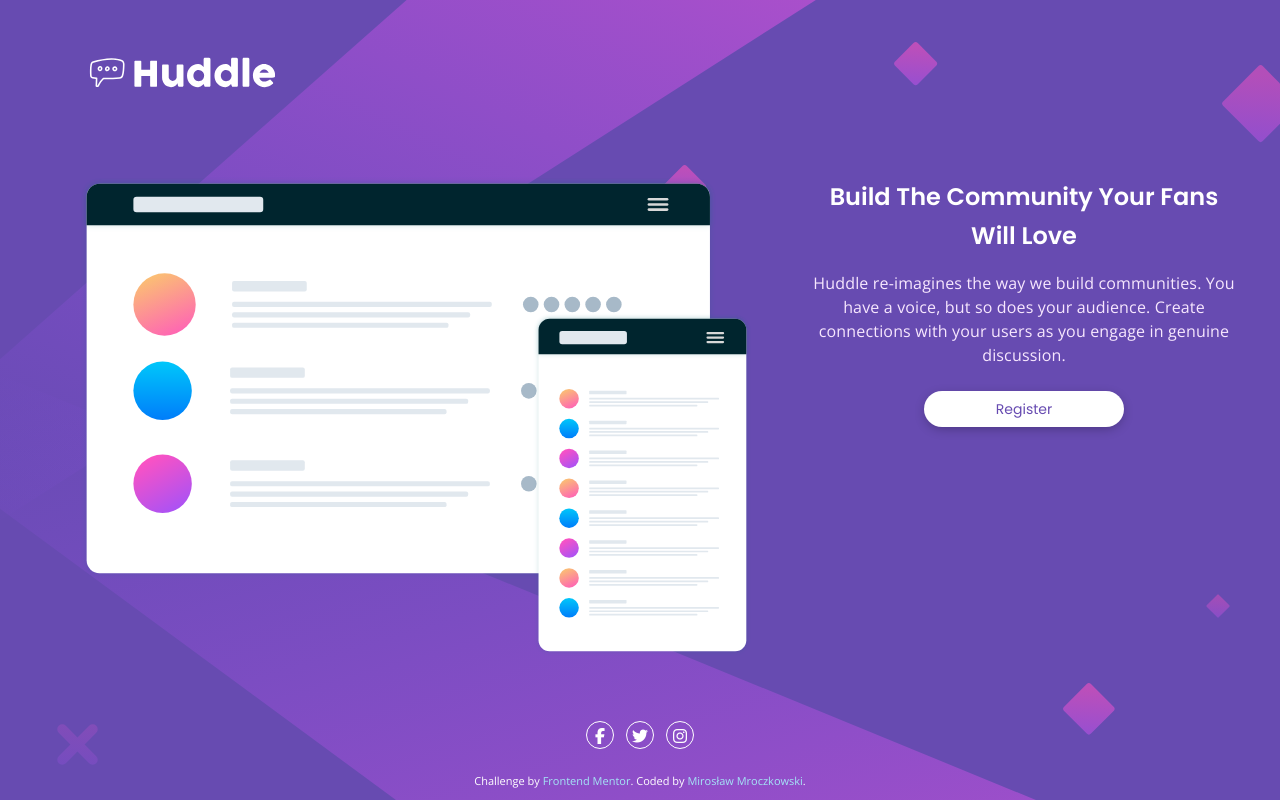
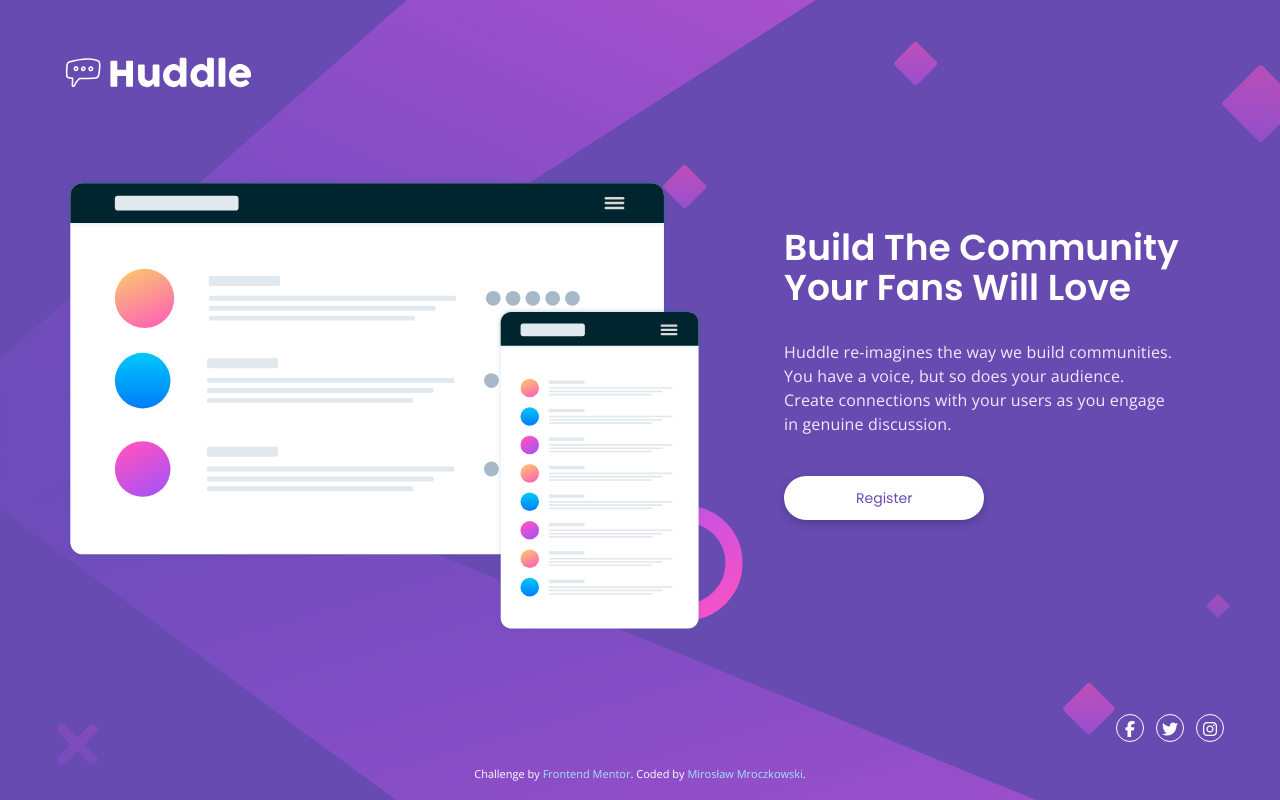
Before and after one commit to FrontEndMentor-MyChallanges/n_huddle-landing-page, a website: page src/index.html in a window 1280 px wide. Drawn offline with nearby package versions, Linux system fonts and the light colour scheme.

Commit message:
finished styling, updated readme and gitignore

```diff
--- a/src/index.html
+++ b/src/index.html
@@ -26,62 +26,56 @@
   </style>
 </head>
 
-<body class="min-h-screen bg-primary relative font-openSans">
-  <div class="absolute w-screen h-full z-[-10]">
+<body class="relative min-h-screen bg-primary font-openSans">
+  <header class="absolute w-screen h-full z-[-10]">
     <picture class="">
       <source srcset="../images/bg-desktop.svg" media="(min-width: 640px)">
-      <img src="../images/bg-mobile.svg" alt="" class="w-full sm:h-full object-cover">
+      <img src="../images/bg-mobile.svg" alt="" class="object-cover w-full sm:h-full">
     </picture>
-  </div>
-  <div class="wrapper flex flex-col w-full">
-    <div class="logo flex pt-8 md:pt-8 lg:pt-12 mx-8 md:mx-[8vw] lg:mx-20">
+  </header>
+  <main class="flex flex-col w-full wrapper">
+    <div class="logo flex pt-8 md:pt-8 lg:pt-12 mx-8 md:mx-[8vw] lg:mx-14">
       <img src="../images/logo.svg" alt="" class="w-[120px] md:w-[160px] lg:w-[200px]">
     </div>
-    <div class="flex flex-col lg:flex-row md:justify-center mt-16 lg:mt-20">
-      <div class="lg:grow-1 lg:basis-3/5 px-8 md:px-[8vw] lg:pl-20 lg:pr-4 mb-16">
+    <div class="flex flex-col mt-16 lg:flex-row md:justify-center lg:mt-20">
+      <div class="lg:grow-1 lg:basis-3/5 px-8 md:px-[8vw] lg:pl-14 lg:pr-4 mb-16 md:mb-20 xl:px-16 2xl:px-24">
         <img src="../images/illustration-mockups.svg" alt="" class="w-full">
       </div>
-      <div class="flex flex-col lg lg:flex-1 items-center px-8 md:px-[8vw] lg:px-10 text-white">
+      <div
+        class="flex flex-col justify-center lg:items-start lg:flex-1 items-center px-8 md:px-[8vw] lg:px-0 lg:ml-4 lg:mr-16 xl:mt-[-80px] text-white">
         <h1
-          class="mb-4 font-poppins font-bold text-2xl text-center leading-relaxed tracking-normal xxs:px-[8vw] xs:px-[15vw] sm:px-[20vw] md:px-[20vw] lg:px-0">
+          class="lg:text-left mb-4 xl:mb-8 2xl:mb-14 font-poppins font-bold text-2xl lg:text-3xl xl:text-4xl 2xl:text-5xl text-center leading-relaxed lg:leading-[1.6] tracking-normal xxs:px-[8vw] xs:px-[15vw] sm:px-[20vw] md:px-[20vw] lg:px-0 2xl:pr-10">
           Build
           The Community
           Your Fans Will Love
         </h1>
-
-
-        <p class="mb-6 text-base text-center tracking-[0.01em] text-paragraph md:px-[8vw] lg:px-0">
+        <p
+          class="lg:text-left mb-6 md:mb-10 text-base text-center tracking-[0.01em] text-paragraph md:px-[10vw] lg:px-0 xl:pr-10 2xl:pr-20">
           Huddle re-imagines the way we build communities. You have a voice,
           but so does your audience. Create connections with your users as you
           engage in genuine discussion.
         </p>
-
-
         <button
-          class="mb-16 px-[72px] py-2 bg-white text-primary text-sm font-poppins rounded-full shadow-[0_3px_12px_-2px_rgba(0,0,0,0.3)]">Register</button>
+          class="mb-16 px-[72px] py-3 bg-white text-primary text-sm font-poppins rounded-full shadow-[0_3px_12px_-2px_rgba(0,0,0,0.3)]">Register</button>
       </div>
     </div>
 
-
-
-
-
-    <footer class="flex flex-col gap-6 ">
-      <div class="socials flex justify-center gap-3 cursor-pointer">
+    <div class="flex flex-col gap-6 lg:items-end lg:mx-14 socials__container ">
+      <div class="flex justify-center gap-3 cursor-pointer socials">
         <div
-          class="border border-solid border-1 border-white w-7 h-7 flex items-center justify-center rounded-full text-white hover:border-secondary hover:text-secondary transition-colors">
+          class="flex items-center justify-center text-white transition-colors border border-white border-solid rounded-full border-1 w-7 h-7 hover:border-secondary hover:text-secondary">
           <a href="https:\\www.facebook.com" target="_blank"><i class="fa-brands fa-facebook-f mt-[5px]"></i></a>
         </div>
         <div
-          class="border border-solid border-1 border-white w-7 h-7 flex items-center justify-center rounded-full text-white hover:border-secondary hover:text-secondary transition-colors">
+          class="flex items-center justify-center text-white transition-colors border border-white border-solid rounded-full border-1 w-7 h-7 hover:border-secondary hover:text-secondary">
           <a href="https:\\www.twitter.com" target="_blank"><i class="fa-brands fa-twitter mt-[5px]"></i></a>
         </div>
         <div
-          class="border border-solid border-1 border-white w-7 h-7 flex items-center justify-center rounded-full text-white hover:border-secondary hover:text-secondary transition-colors">
+          class="flex items-center justify-center text-white transition-colors border border-white border-solid rounded-full border-1 w-7 h-7 hover:border-secondary hover:text-secondary">
           <a href="https:\\www.instagram.com" target="_blank"><i class="fa-brands fa-instagram mt-[5px] "></i></a>
         </div>
       </div>
-      <p class="attribution text-white">
+      <p class="self-center text-white attribution">
         Challenge by
         <a href="https://www.frontendmentor.io/challenges/huddle-landing-page-with-a-single-introductory-section-B_2Wvxgi0"
           target="_blank" class="text-[#A4E5F6] hover:underline visited:text">Frontend Mentor</a>.
@@ -89,8 +83,8 @@
           class="text-[#A4E5F6] hover:underline">Mirosław
           Mroczkowski</a>.
       </p>
-    </footer>
-  </div>
+    </div>
+  </main>
   </div>
 </body>
 
```
Also changed, not shown: README-template.md (deleted), README.md, dist/style.css, images/desktop.png (added), images/mobile.png (added), 1 other file.
